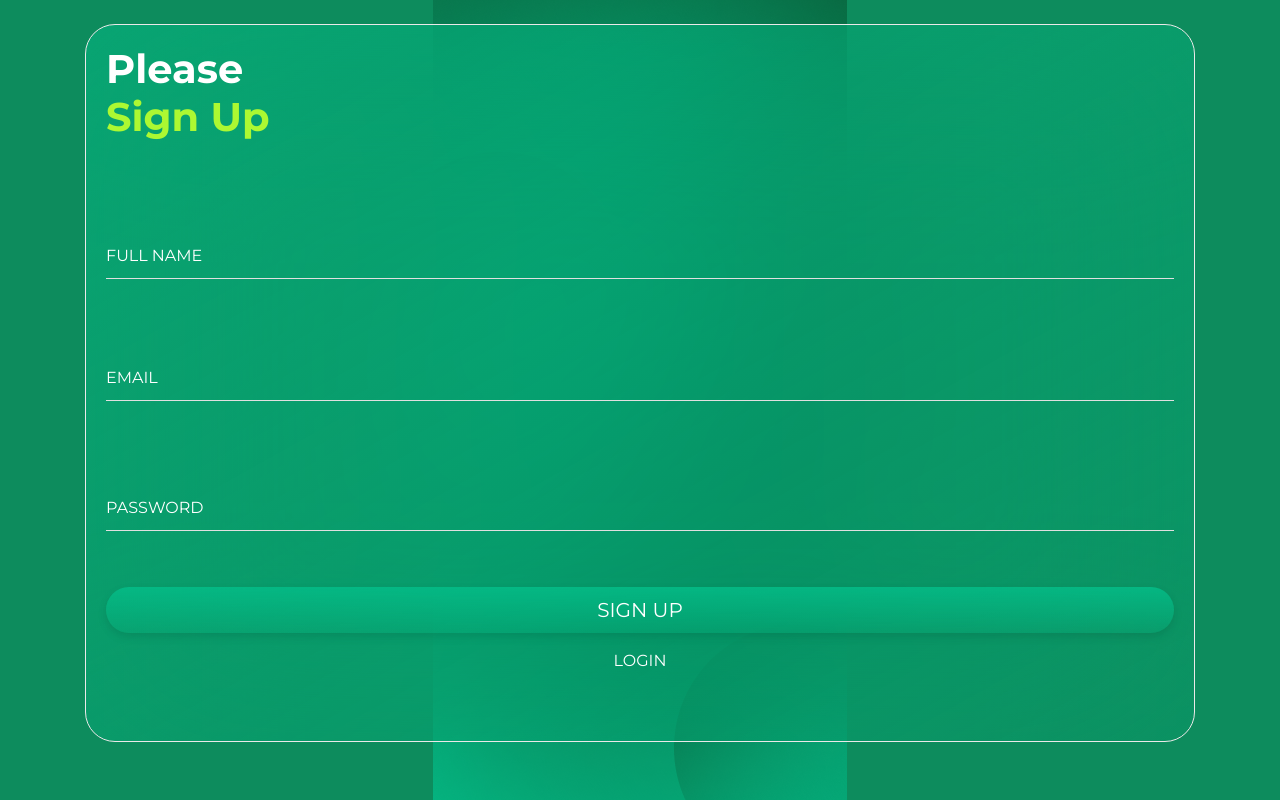
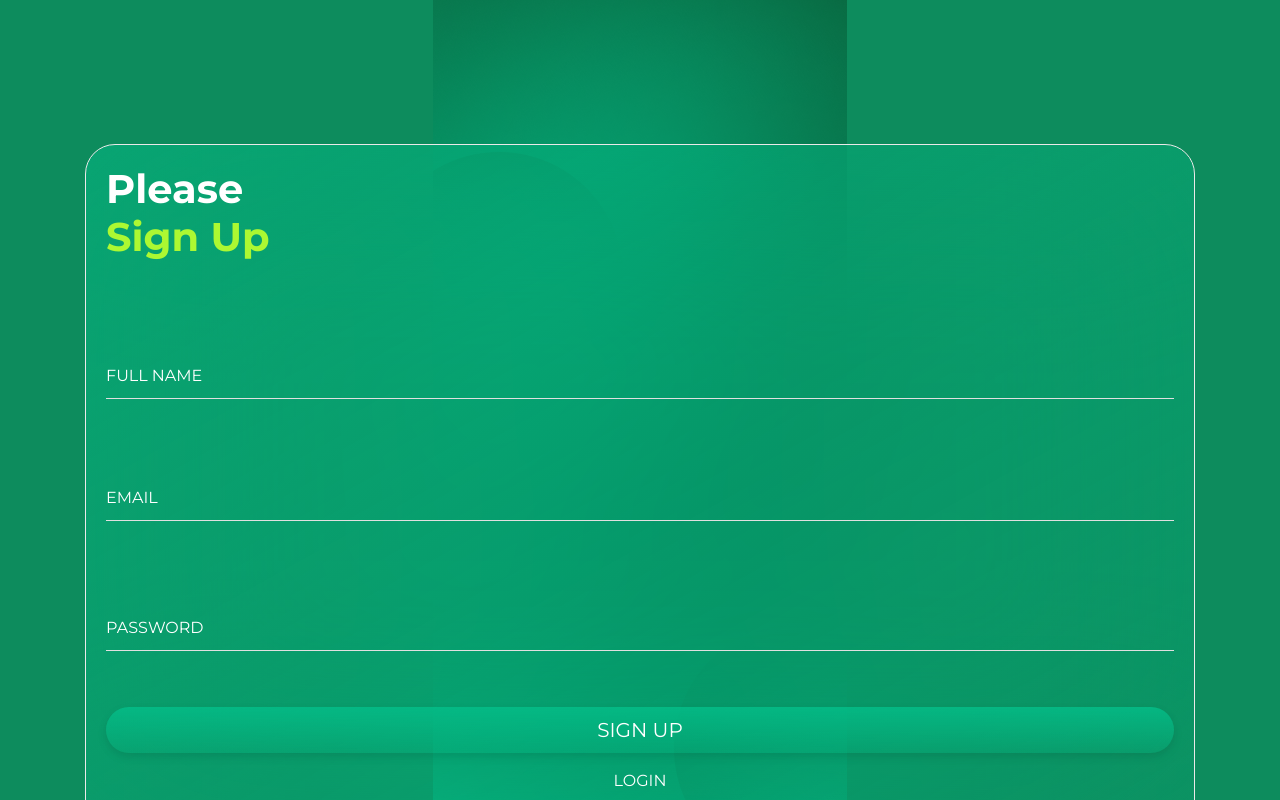
Before and after one commit to InventorsDev/sdg-002, a Nuxt app: page /auth/signup in a window 1280 px wide. Built offline with nearby package versions, Linux system fonts and the light colour scheme.

Commit message:
added mt-20vh class

```diff
--- a/assets/css/main.css
+++ b/assets/css/main.css
@@ -81,6 +81,9 @@
 }
 .mt-11vh {
   margin-top: 11.5vh;
+}
+.mt-15vh {
+  margin-top: 15vh;
 }
 .mt-20vh {
   margin-top: 20vh;
```
